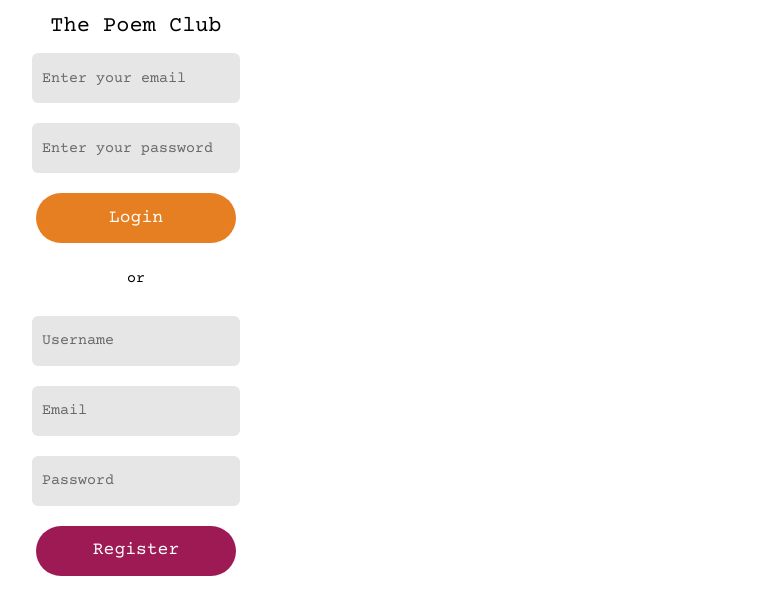
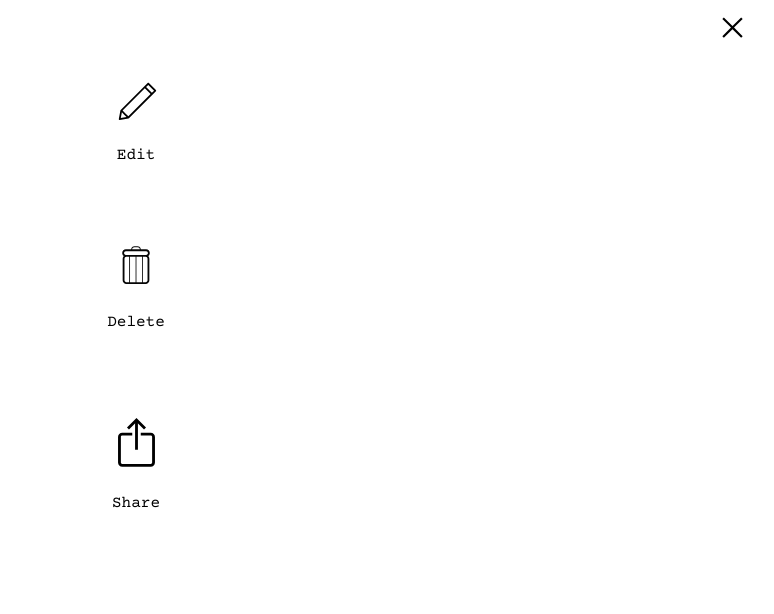
Before and after one commit to likunamatata/poetryclub, a React (Create React App) app in the folder client/: page / in a window 1280 px wide. Shown: the top 614 px of the page, without its empty margins (504-1278 px from the left). Built offline with nearby package versions, Linux system fonts and the light colour scheme; the HTML template or start-up script is replaced by a standard one.

Commit message:
added poem large option icons

```diff
--- a/client/src/App.css
+++ b/client/src/App.css
@@ -56,6 +56,25 @@ fill: blue;
   background-color: rgba(0,0,0,0);
   padding: 0px
 }
+.w3-container{
+  text-align: right;
+  margin: 6px
+}
+.poemlarge-option-icon-wrapper{
+  display: flex;
+  flex-direction: column;
+  height: 450px;
+  justify-content: space-between;
+}
+.option-icon-container{
+  display: flex;
+  flex-direction: column;
+  align-items: center
+}
+.option-label{
+  font-family: 'Courier Prime', monospace;
+  font-size: 16px;
+}
 .logout{
   border: none;
   background-color: white;
--- a/client/src/App.js
+++ b/client/src/App.js
@@ -14,7 +14,7 @@ class App extends Component {
     this.state = {
       submitted: false,
       currentUser: null,
-      poemLargeOptions: false,
+      poemLargeOptions: true,
       registerFormData: {
         username: "",
         email: "",
--- a/client/src/components/Header.jsx
+++ b/client/src/components/Header.jsx
@@ -6,7 +6,9 @@ export default function Header(props) {
     // <button className="logout" onClick={props.handleLogout}>
     //   Logout
     // </button>
-    <i className="material-icons md-36" onClick={props.showPoemLargeOptions}>more_horiz</i>
+    <svg onClick={props.showPoemLargeOptions} width="28" height="5" viewBox="0 0 28 5" fill="none" xmlns="http://www.w3.org/2000/svg">
+      <path d="M0.046875 2.39844C0.046875 1.89062 0.222656 1.47396 0.574219 1.14844C0.932292 0.822917 1.39453 0.660156 1.96094 0.660156C2.54036 0.660156 3.00586 0.819661 3.35742 1.13867C3.70898 1.45768 3.88477 1.8776 3.88477 2.39844C3.88477 2.91927 3.70573 3.33919 3.34766 3.6582C2.99609 3.97721 2.53385 4.13672 1.96094 4.13672C1.38802 4.13672 0.925781 3.97721 0.574219 3.6582C0.222656 3.33919 0.046875 2.91927 0.046875 2.39844ZM12.0586 2.39844C12.0586 1.89062 12.2344 1.47396 12.5859 1.14844C12.944 0.822917 13.4062 0.660156 13.9727 0.660156C14.5521 0.660156 15.0176 0.819661 15.3691 1.13867C15.7207 1.45768 15.8965 1.8776 15.8965 2.39844C15.8965 2.91927 15.7174 3.33919 15.3594 3.6582C15.0078 3.97721 14.5456 4.13672 13.9727 4.13672C13.3997 4.13672 12.9375 3.97721 12.5859 3.6582C12.2344 3.33919 12.0586 2.91927 12.0586 2.39844ZM24.0703 2.39844C24.0703 1.89062 24.2461 1.47396 24.5977 1.14844C24.9557 0.822917 25.418 0.660156 25.9844 0.660156C26.5638 0.660156 27.0293 0.819661 27.3809 1.13867C27.7324 1.45768 27.9082 1.8776 27.9082 2.39844C27.9082 2.91927 27.7292 3.33919 27.3711 3.6582C27.0195 3.97721 26.5573 4.13672 25.9844 4.13672C25.4115 4.13672 24.9492 3.97721 24.5977 3.6582C24.2461 3.33919 24.0703 2.91927 24.0703 2.39844Z" fill="black" />
+    </svg>
   ) : (
       ""
     );
@@ -22,12 +24,43 @@ export default function Header(props) {
         <div id="id01" className="w3-modal w3-animate-opacity" style={props.poemLargeOptions ? { display: 'block' } : { display: 'none' }}>
           <div className="w3-modal-content w3-card-1">
             <header className="w3-container w3-white">
-              <span
-                className="w3-button"
-                onClick={props.showPoemLargeOptions}
-              >&times;</span>
-              <h2>Opened</h2>
+
+              <svg onClick={props.showPoemLargeOptions} width="43" height="54" viewBox="0 0 43 54" fill="none" xmlns="http://www.w3.org/2000/svg">
+                <path d="M31.6699 12.9094L30.1498 11.3823L21.4999 20.0729L12.8501 11.3823L11.33 12.9094L19.9799 21.6L11.33 30.2905L12.8501 31.8176L21.4999 23.1271L30.1498 31.8176L31.6699 30.2905L23.02 21.6L31.6699 12.9094Z" fill="black" />
+              </svg>
             </header>
+            <div className='poemlarge-option-icon-wrapper'>
+              {/* EDIT */}
+              <div className='option-icon-container'>
+                <svg width="46" height="58" viewBox="0 0 46 58" fill="none" xmlns="http://www.w3.org/2000/svg">
+                  <g clipPath="url(#clip0)">
+                    <path d="M42.9449 15.0294L35.9143 8.02345C35.567 7.67732 35.0023 7.67732 34.655 8.02345L7.68327 34.8969C7.67614 34.9041 7.67258 34.9147 7.66545 34.9236C7.64586 34.9449 7.63517 34.9697 7.61914 34.9946C7.54611 35.0904 7.49445 35.1934 7.46595 35.3052C7.46061 35.3265 7.44102 35.3407 7.43745 35.3602L5.80939 43.9849C5.75595 44.2725 5.8468 44.5689 6.0552 44.7766C6.22264 44.9452 6.44886 45.0375 6.68398 45.0375C6.73742 45.0375 6.79442 45.0322 6.84786 45.0215L15.5083 43.4063C15.5315 43.4027 15.5457 43.3832 15.5653 43.3779C15.6793 43.346 15.7844 43.2962 15.8806 43.2235C15.9037 43.2057 15.9269 43.1968 15.9483 43.1791C15.9572 43.172 15.9679 43.1684 15.975 43.1614L42.9467 16.2825C43.294 15.9364 43.294 15.3755 42.9449 15.0294ZM41.0568 15.6559L38.8534 17.8516L33.0821 12.1006L35.2855 9.90495L41.0568 15.6559ZM31.821 13.3555L37.5922 19.1065L15.3444 41.2798L12.4588 38.4026L9.57139 35.5253L31.821 13.3555ZM7.80083 43.0389L8.8767 37.3411L11.1977 39.6539L13.5222 41.9721L7.80083 43.0389Z" fill="black" />
+                  </g>
+                  <defs>
+                    <clipPath id="clip0">
+                      <rect width="46" height="58" fill="white" />
+                    </clipPath>
+                  </defs>
+                </svg>
+                <h3 className='option-label'>Edit</h3>
+              </div>
+              {/* DELETE */}
+              <div className='option-icon-container'>
+                <svg width="46" height="58" viewBox="0 0 46 58" fill="none" xmlns="http://www.w3.org/2000/svg">
+                  <path d="M21.4187 4.32825C19.7074 4.32825 18.3036 5.63995 18.2131 7.31525H12.88C10.8571 7.31525 9.19995 8.98685 9.19995 11.0272V11.0562C9.19995 12.2764 9.81466 13.3655 10.7237 14.0432C10.0732 14.7137 9.65995 15.6331 9.65995 16.6387V38.3597C9.65995 40.4001 11.3171 42.0717 13.34 42.0717H32.6887C34.7115 42.0717 36.3687 40.4001 36.3687 38.3597V16.6387C36.3687 15.6258 35.9638 14.7005 35.305 14.0287C36.2101 13.3506 36.8 12.2733 36.8 11.0562V11.0272C36.8 8.98685 35.1428 7.31525 33.12 7.31525H27.7868C27.6963 5.63995 26.2925 4.32825 24.5812 4.32825H21.4187ZM21.4187 5.25625H24.5812C25.8097 5.25625 26.7779 6.1542 26.8668 7.31525H19.1331C19.222 6.1542 20.1902 5.25625 21.4187 5.25625ZM12.88 9.17125H33.12C34.1552 9.17125 34.96 9.98297 34.96 11.0272V11.0562C34.96 12.1005 34.1552 12.9122 33.12 12.9122H12.88C11.8447 12.9122 11.04 12.1005 11.04 11.0562V11.0272C11.04 9.98297 11.8447 9.17125 12.88 9.17125ZM13.34 14.7827H16.1575V40.2157H13.34C12.3047 40.2157 11.5 39.404 11.5 38.3597V16.6387C11.5 15.5945 12.3047 14.7827 13.34 14.7827ZM17.02 14.7827H22.5975V40.2157H17.02V14.7827ZM23.4312 14.7827H29.0375V40.2157H23.4312V14.7827ZM29.8712 14.7827H32.6887C33.724 14.7827 34.5287 15.5945 34.5287 16.6387V38.3597C34.5287 39.404 33.724 40.2157 32.6887 40.2157H29.8712V14.7827Z" fill="black" fillOpacity="0.980392" />
+                </svg>
+                <h3 className='option-label'>Delete</h3>
+              </div>
+              {/* SHARE */}
+              <div className='option-icon-container'>
+                <svg width="71" height="71" viewBox="0 0 71 71" fill="none" xmlns="http://www.w3.org/2000/svg">
+                  <path d="M43.026 19.454L35.5 11.928L27.974 19.454L25.986 17.466L35.5 7.95203L45.014 17.466L43.026 19.454Z" fill="black" />
+                  <path d="M34.08 9.93994H36.92V39.7599H34.08V9.93994Z" fill="black" />
+                  <path d="M49.7 56.8H21.3C18.886 56.8 17.04 54.954 17.04 52.54V26.98C17.04 24.566 18.886 22.72 21.3 22.72H31.24V25.56H21.3C20.448 25.56 19.88 26.128 19.88 26.98V52.54C19.88 53.392 20.448 53.96 21.3 53.96H49.7C50.552 53.96 51.12 53.392 51.12 52.54V26.98C51.12 26.128 50.552 25.56 49.7 25.56H39.76V22.72H49.7C52.114 22.72 53.96 24.566 53.96 26.98V52.54C53.96 54.954 52.114 56.8 49.7 56.8Z" fill="black" />
+                </svg>
+                <h3 className='option-label'>Share</h3>
+              </div>
+            </div>
           </div>
         </div>
       }
```
Also changed, not shown: 1 other file (tests, documents, lock files or other folders).
